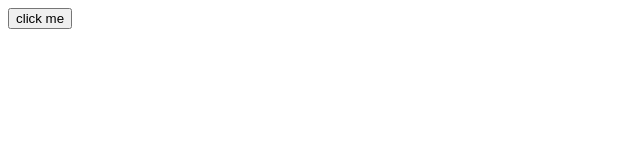
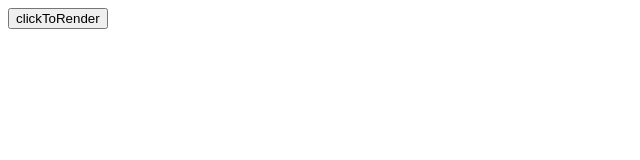
Before and after one commit to kranuj3122/React-Assignment---Button-Action-with-Class-Component, a React app: page / in a window 1280 px wide. Shown: the top 160 px of the page, without its empty margins (0-640 px from the left). Built offline with nearby package versions, Linux system fonts and the light colour scheme.

Commit message:
Update App.js

```diff
--- a/src/components/App.js
+++ b/src/components/App.js
@@ -2,22 +2,23 @@
 class App extends React.Component {
     constructor(props) {
 		super(props);
-    this.state = {
-      flag: false
+		this.show = this.show.bind(this);
+		this.state={
+			showMessage:false,
 		};
+	};
+
+	show(){
+		this.setState({showMessage:true,});
 	}
-  handleClick = () => {
-    this.setState({ flag: true });
-  }
+
     render() {
-    return (
-      <div id='main'>
-      { /* Do not remove this main div!! */}
-        <button id="click" onClick={this.handleClick}>click me</button>
-        {this.state.flag && <p id='para'>Hello, I've learnt to use the full-stack evaluation tool. This makes me so happy</p>}
+    	return(
+    		<div id="main">
+				<button id="click" onClick={this.show}>clickToRender</button>
+				{this.state.showMessage && <p>Hello, I've learnt to use the full-stack evaluation tool. This makes me so happy</p>}
     		</div>
     	);
     }
 }
-
 export default App;
```
Lines whose indentation alone changed are shown as unchanged.
